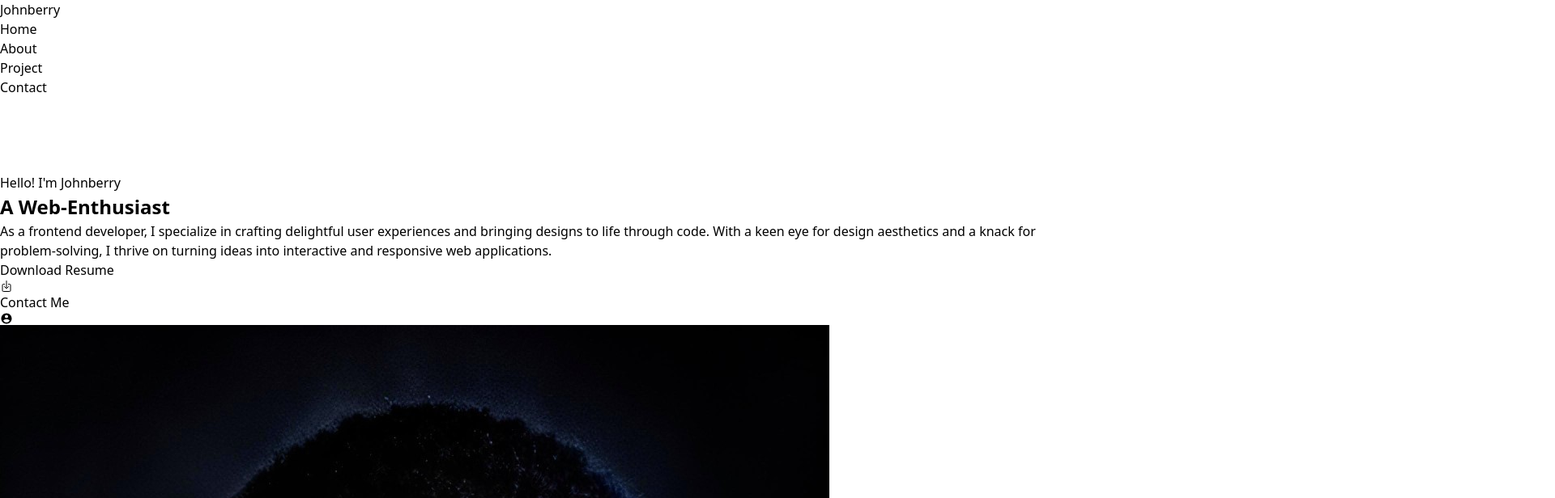
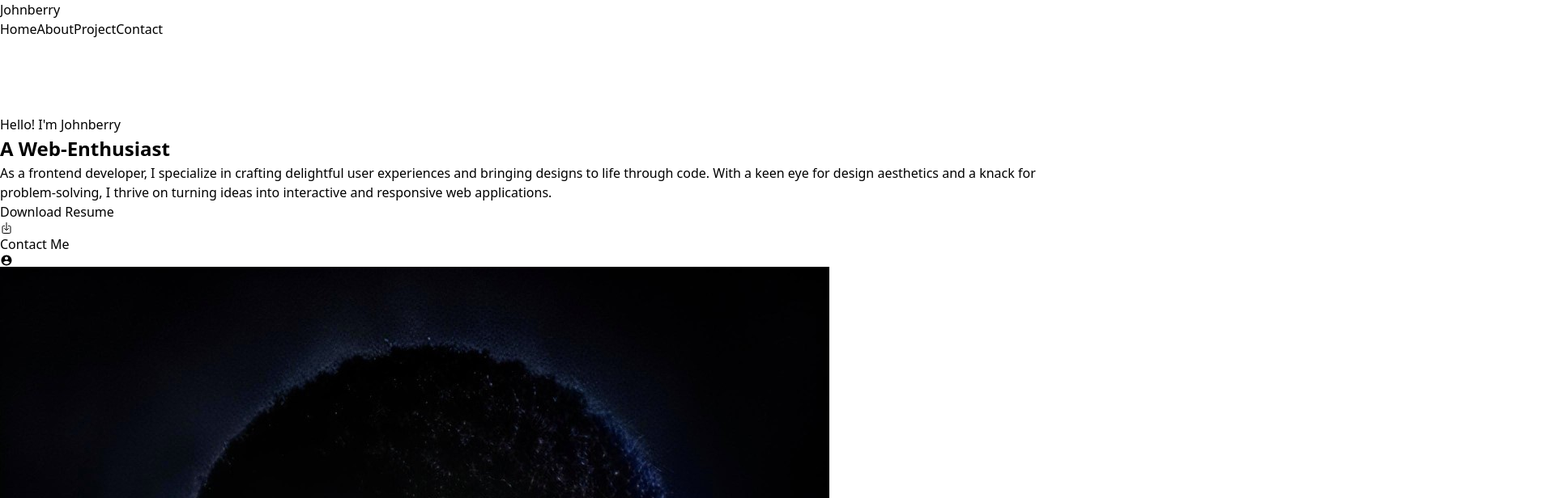
Before and after one commit to johnberry3/Portfolio, a React (Vite) app: page / in a window 1280 px wide. Shown: the top 616 px of the page at 81% size, 1920 px wide, since content can reach past the window. Built offline with nearby package versions, Linux system fonts and the light colour scheme; the HTML template or start-up script is replaced by a standard one.

Commit message:
Added chnages

```diff
--- a/src/index.css
+++ b/src/index.css
@@ -1,4 +1,7 @@
 @tailwind base;
 @tailwind components;
 @tailwind utilities;
-/* https://jayberry.netlify.app/ */
+
+*{
+    scroll-behavior: smooth;
+}
--- a/src/sections/Contact.jsx
+++ b/src/sections/Contact.jsx
@@ -13,7 +13,7 @@ const Contact = () => {
     }
 
   return (
-    <div className="Contact">
+    <div className="Contact" id='contact'>
       <div className="flex p-11 max-xl:p-3 items-center max-xl:flex-col max-xl:gap-5 justify-center">
       <div className="contact-col basis-[41%] max-xl:text-center text-black">
       <p className='text-md font-semibold '>GET IN TOUCH</p>
--- /dev/null
+++ b/src/sections/Navbar.css
@@ -0,0 +1,7 @@
+.active{
+    border-bottom: 3px solid white;
+    cursor: pointer;
+}
+ul{
+    cursor: pointer;
+}
--- a/src/sections/Navbar.jsx
+++ b/src/sections/Navbar.jsx
@@ -7,20 +7,26 @@ import { FaGithub } from "react-icons/fa";
 import { RiMenu3Fill } from "react-icons/ri";
 import { AiOutlineClose } from "react-icons/ai";
 import Fade from 'react-awesome-reveal'
+import "../sections/Navbar.css"
 
 
 const Navbar = () => {
    const [click, setClick]=useState(false)
+   const [menu, setMenu] = useState("")
+   const [ul, setUL] = useState(false)
 
    const handleClick = ()=> setClick(!click);
 
    const content = <>
        <Fade direction="left">
        <ul className='bg-black absolute right-0 justify-center  max-sm:top-[7%] max-xl:top[7%] overflow-hidden w-full min-h-[650px]  z-40 text-center flex flex-col gap-11  items-center'>
-          <Link to="hero" spy={true} smooth={true} offset={50} duration={500}><li className='text-2xl  font-mono uppercase'>Home</li></Link>
-          <Link to="about" spy={true} smooth={true} offset={50} duration={500}><li className='text-2xl  font-mono uppercase'>About</li></Link>
-          <Link><li className='text-2xl  font-mono uppercase'>Project</li></Link>
-          <Link><li className='text-2xl  font-mono uppercase'>Contact</li></Link>
+       <Link to="/" onClick={()=>{
+         setMenu("Home");
+
+       }} className={menu==="Home"?"active":""}>Home</Link>
+              <a href="#about" onClick={()=> setMenu("about")} className={menu==="about"?"active":""}>About</a>
+              <a href="#project" onClick={()=> setMenu("project")} className={menu==="project"?"active":""}>Project</a>
+              <a href="#contact" onClick={()=> setMenu("contact")} className={menu==="contact"?"active":""}>Contact</a>
           <div className='flex gap-11 items-center mt-9'>
       <a href="https://github.com/johnberry3"><FaGithub color='white'  /></a>
          <a href=""><FaFacebook  color='white'/></a>
@@ -39,10 +45,10 @@ const Navbar = () => {
       </div>
       <div className='max-xl:hidden'>
           <ul className='flex gap-9'>
-              <li className='font-semibold text-lg hover:border-b-2 border-white transition-all ease-in-out '><a href="">Home</a></li>
-              <li className='font-semibold text-lg hover:border-b-2 border-white transition-all ease-in-out '><a href="">About</a></li>
-              <li className='font-semibold text-lg hover:border-b-2 border-white transition-all ease-in-out '><a href="">Project</a></li>
-              <li className='font-semibold text-lg hover:border-b-2 border-white transition-all ease-in-out '><a href="">Contact</a></li>
+              <Link to="/" onClick={()=> setMenu("Home")} className={menu==="Home"?"active":""}>Home</Link>
+              <a href="#about" onClick={()=> setMenu("about")} className={menu==="about"?"active":""}>About</a>
+              <a href="#project" onClick={()=> setMenu("project")} className={menu==="project"?"active":""}>Project</a>
+              <a href="#contact" onClick={()=> setMenu("contact")} className={menu==="contact"?"active":""}>Contact</a>
           </ul>
       </div>
       <div className='flex gap-11 items-center max-xl:hidden'>
--- a/src/sections/Project.jsx
+++ b/src/sections/Project.jsx
@@ -4,11 +4,12 @@ import { Github } from '../assets/image'
 import { project, project_2 } from '../assets/image'
 import { FaExternalLinkAlt } from "react-icons/fa";
 import { FaGithub } from "react-icons/fa";
+import "../sections/project.css"
 
 
 const Project = () => {
   return (
-    <div className='text-white flex flex-col gap-10'>
+    <div className='text-white flex flex-col gap-10' id='project'>
       <h2 className='text-3xl font-bold uppercase  text-white'>My Projects</h2>
         <div className='w-[1100px] max-xl:w-full flex flex-col gap-8 justify-center m-auto max-xl-m-auto'>
             <div className='flex max-xl:flex-col max-xl:flex-col-reverse justify-between items-center'>
@@ -20,19 +21,19 @@ const Project = () => {
                       <a href="https://github.com/johnberry3/restaurantApp" target='_blank'><FaGithub fontSize={30} color='gray' className='cursor-pointer' /></a>
                    </div>
                </div>
-                 <img src={project} className='w-[600px]  h-[300px]' alt="Github" />
+                 <img src={project} className='edusity' alt="Github" />
             </div>
 
             <div className='flex max-xl:flex-col gap-8 flex-row-reverse max-xl:flex-col-reverse justify-between items-center'>
                <div>
-                  <h2 className='text-4xl font-bold '>E-COMMERCE website(Shopper)</h2>
+                  <h2 className='text-4xl font-bold '>E-commerce website(Shopper)</h2>
                   <p className='text-sm font-semibold mt-4 leading-6'>A clothing brand E-commerce website for the sales of various from all Gender including todlers, Built with REACTJS, TAILWIND </p>
                   <div className='flex gap-5 pt-4 pl-3 '>
                       <a href="https://restaurant-tcj.netlify.app/#" target='_blank'><FaExternalLinkAlt fontSize={30} color='gray' className='cursor-pointer' /></a>
                       <a href="https://github.com/johnberry3/restaurantApp" target='_blank'><FaGithub fontSize={30} color='gray' className='cursor-pointer' /></a>
                    </div>
                </div>
-               <img src={project_2} className='w-full h-[300px]' alt="Github" />
+               <img src={project_2} className='edusity' alt="Github" />
             </div>
 
             <div className='flex max-xl:flex-col max-xl:flex-col-reverse justify-between items-center'>
@@ -44,7 +45,7 @@ const Project = () => {
                       <a href="https://github.com/johnberry3/Edusity" target='_blank'><FaGithub fontSize={30} color='gray' className='cursor-pointer' /></a>
                    </div>
                </div>
-               <img src={Edusity} className='w-[600px] h-[300px]' alt="Github" />
+               <img src={Edusity} className=' edusity' alt="Github" />
             </div>
         </div>
     </div>
--- /dev/null
+++ b/src/sections/project.css
@@ -0,0 +1,3 @@
+.edusity{
+    width: max(23vw, 500px);
+}
```
